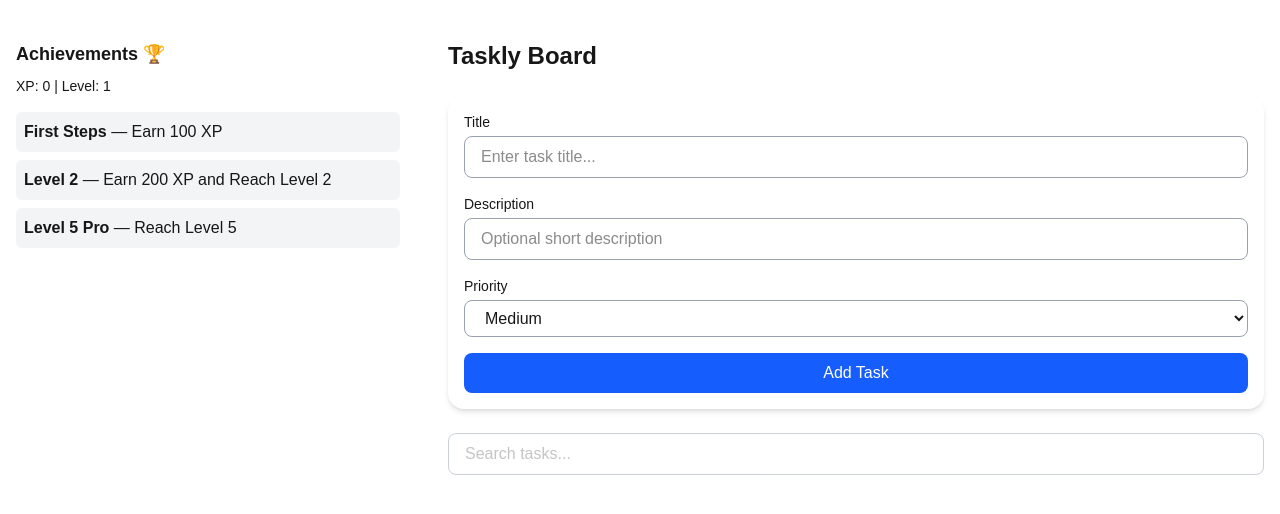
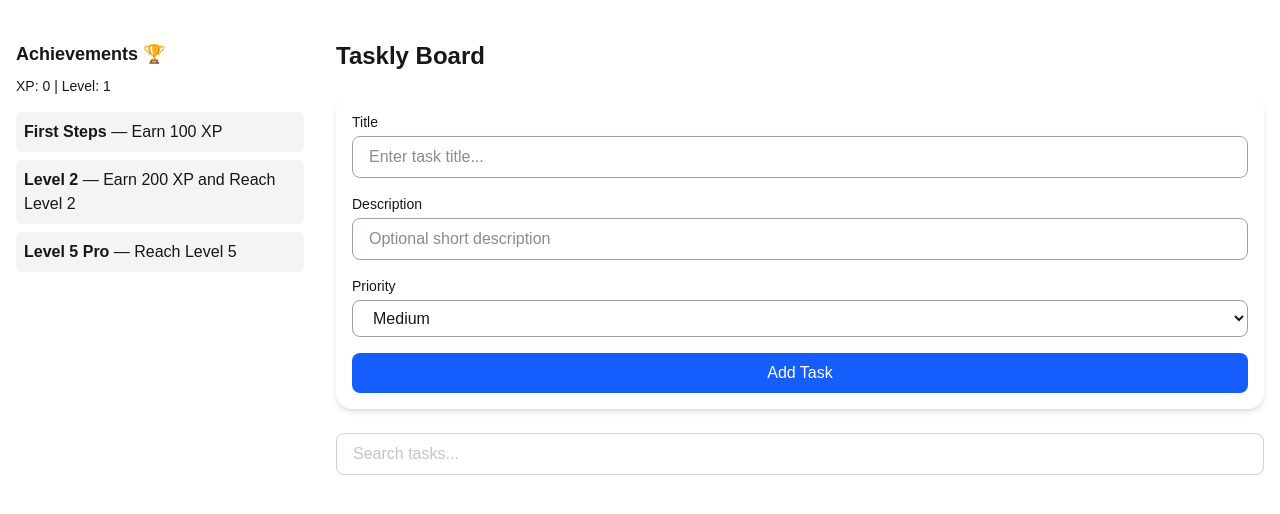
Before and after one commit to HaykSyan/taskly-board, a Next.js app: page / in a window 1280 px wide. Shown: the top 514 px of the page. Built offline with nearby package versions, Linux system fonts and the light colour scheme.

Commit message:
updated template sizing

```diff
--- a/app/(tasks)/page.tsx
+++ b/app/(tasks)/page.tsx
@@ -3,7 +3,7 @@ import TaskList from "./components/TaskList";
 
 export default function TaskPage() {
   return (
-    <div className="col-span-2 px-4">
+    <div className="col-span-3 px-4">
       <div className="flex xl:flex-row flex-col items-start gap-4">
         <div className="w-full">
           <h1 className="text-2xl font-bold mb-6">Taskly Board</h1>
--- a/app/layout.tsx
+++ b/app/layout.tsx
@@ -30,7 +30,7 @@ export default function RootLayout({
       <body
         className={`${geistSans.variable} ${geistMono.variable} antialiased`}
       >
-        <div className="grid lg:grid-cols-3 grid-cols-1 gap-4 py-10">
+        <div className="grid lg:grid-cols-4 grid-cols-1 py-10">
           <AchievementList />
           {children}
         </div>
```
Also changed, not shown: 1 other file (tests, documents, lock files or other folders).
